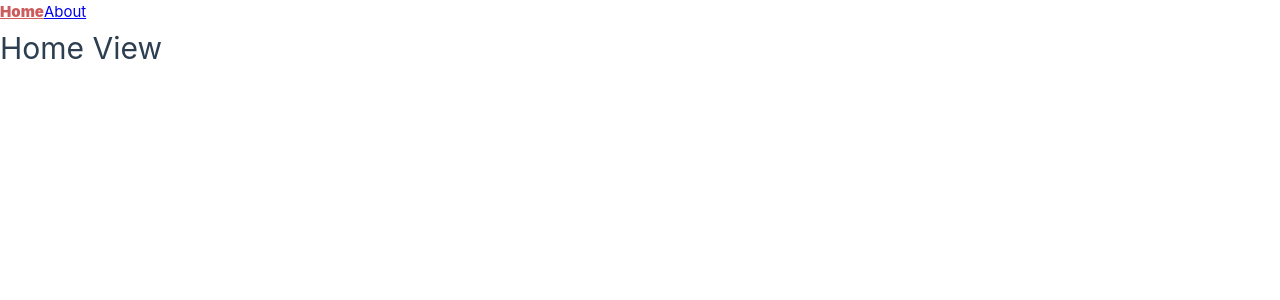
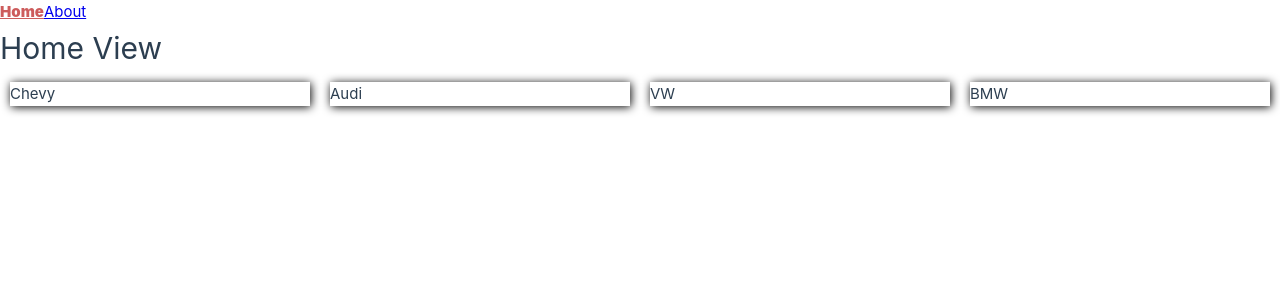
Before and after one commit to piechowiaq/vue-router, a Vue app: page / in a window 1280 px wide. Shown: the top 300 px of the page. Built offline with nearby package versions, Linux system fonts and the light colour scheme; the HTML template or start-up script is replaced by a standard one.

Commit message:
Dynamic car data

```diff
--- a/src/router/index.js
+++ b/src/router/index.js
@@ -1,6 +1,7 @@
 import {createRouter, createWebHistory} from "vue-router"
 import HomeView from "../views/HomeView.vue";
 import AboutView from "../views/AboutView.vue";
+import CarView from "../views/CarView.vue";
 
 const router = createRouter({
     history: createWebHistory(import.meta.env.BASE_URL),
@@ -14,7 +15,13 @@
             path: "/about",
             name: "about",
             component: AboutView
-        }
+        },
+        {
+            path: "/cars/:id",
+            name: "car",
+            component: CarView
+        },
+
     ]
 
 })
--- /dev/null
+++ b/src/views/CarView.vue
@@ -0,0 +1,23 @@
+<script setup>
+
+import {useRoute} from "vue-router"
+import cars from "../data/cars.json"
+
+const route = useRoute()
+
+const car = cars.find(car => car.id === parseInt(route.params.id))
+
+
+</script>
+
+<template>
+  <div>
+    <h1>Car View</h1>
+    <p>{{car.name}}</p>
+  </div>
+</template>
+
+
+<style scoped>
+
+</style>
--- a/src/views/HomeView.vue
+++ b/src/views/HomeView.vue
@@ -1,15 +1,34 @@
+<script setup>
+
+import cars from "../data/cars.json"
+import {RouterLink} from "vue-router";
+
+
+</script>
+
 <template>
-<div>
-  <h1>Home View</h1>
-</div>
+  <div>
+    <h1>Home View</h1>
+    <div class="cars">
+      <RouterLink v-for="car in cars" :key="car.id" :to="`/cars/${car.id}`">
+        {{car.name}}
+      </RouterLink>
+    </div>
+  </div>
 </template>
-
-<script>
-export default {
-  name: "HomeView"
-}
-</script>
 
 <style scoped>
 
+.cars {
+  display: flex;
+}
+
+a {
+  text-decoration: none;
+  color: #2c3e50;
+  width: 100%;
+  box-shadow: 1px 1px 10px black;
+  margin: 10px;
+}
+
 </style>
```
